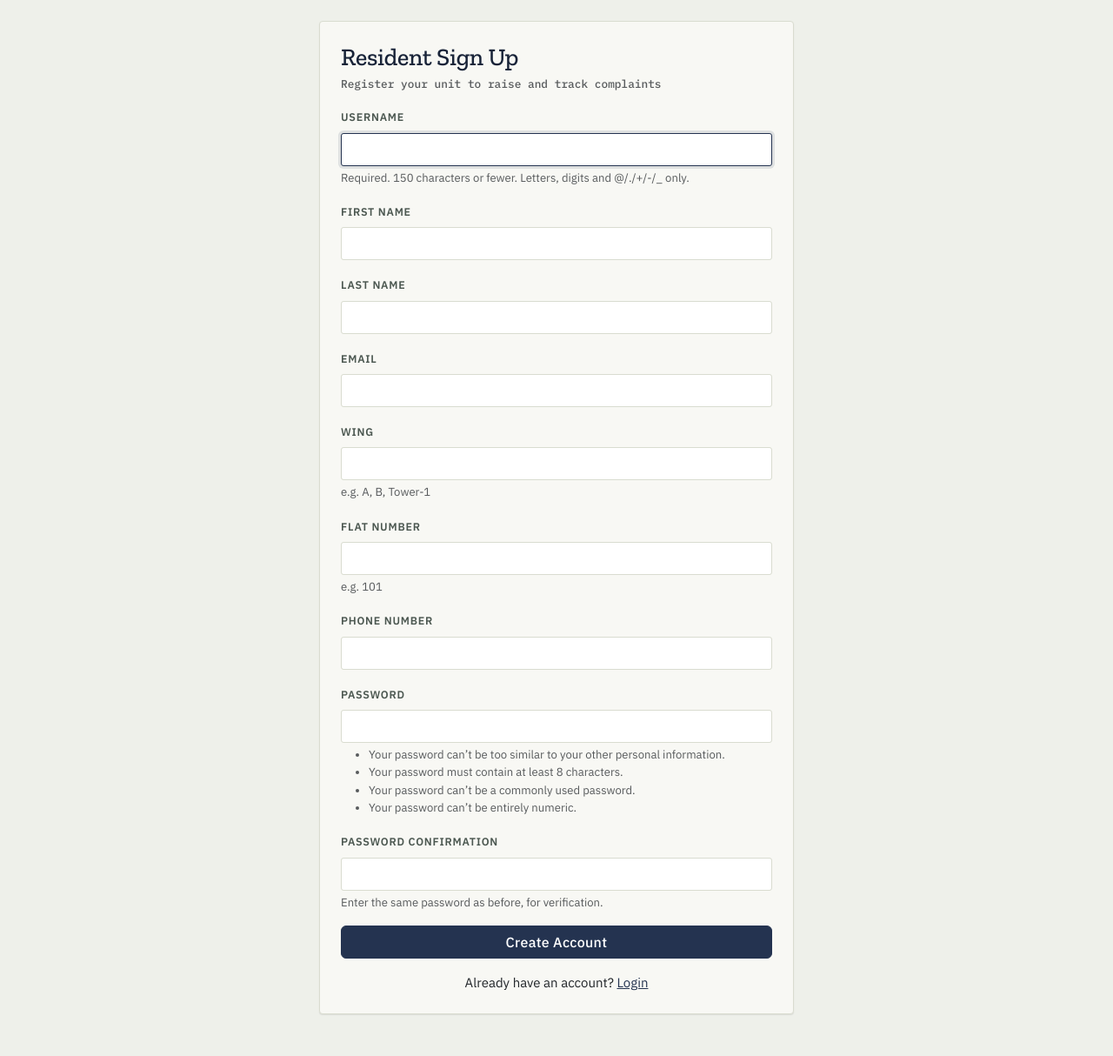
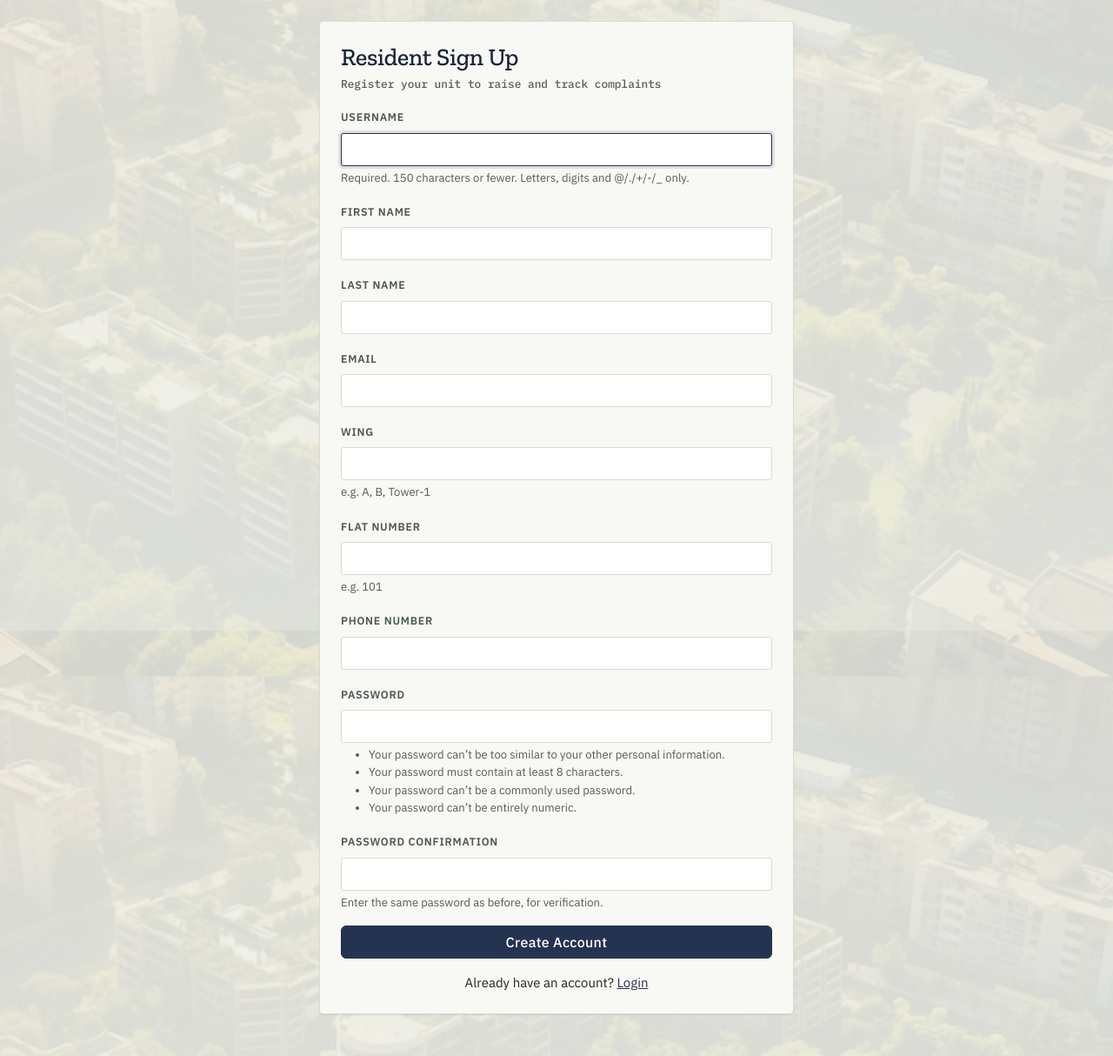
Before and after one commit to LavishDixit/Society-Maintenance-Tracker, a Django app: page /accounts/signup/ in a window 1280 px wide. Shown: the part 75-1289 px from the top of the page at 87% size. Run offline with Django 5.2, Linux system fonts and the light colour scheme.

Commit message:
background

```diff
--- a/static/css/style.css
+++ b/static/css/style.css
@@ -31,6 +31,13 @@
 
 body {
   background-color: var(--paper);
+  background-image:
+    linear-gradient(rgba(238, 240, 234, 0.88), rgba(238, 240, 234, 0.92)),
+    url("../img/society-bg.jpg");
+  background-size: cover;
+  background-position: center;
+  background-attachment: fixed;
+  background-repeat: no-repeat;
   color: var(--ink);
   font-family: "IBM Plex Sans", -apple-system, sans-serif;
   font-size: 15px;
```
Also changed, not shown: static/img/society-bg.jpg (added).
